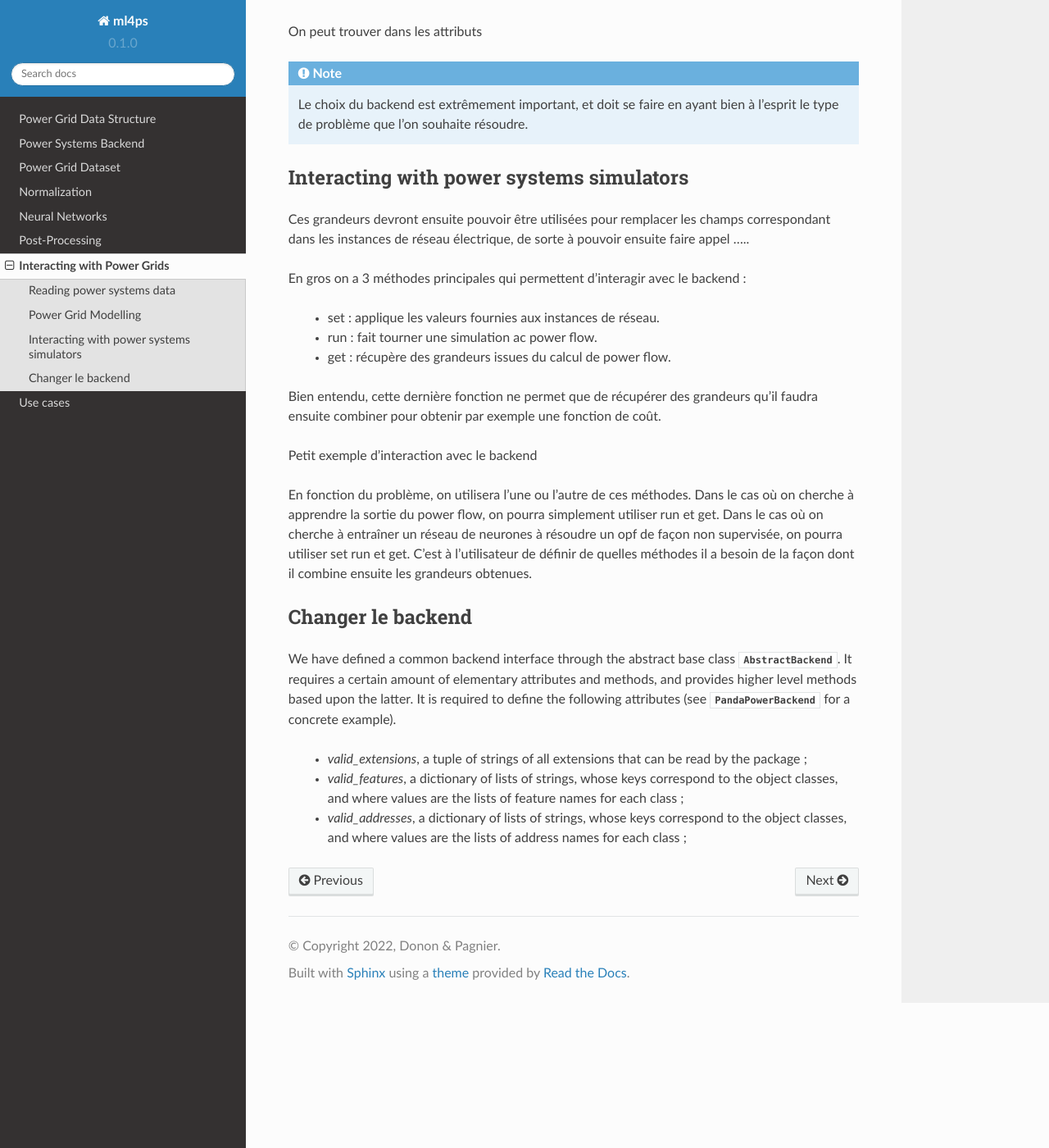
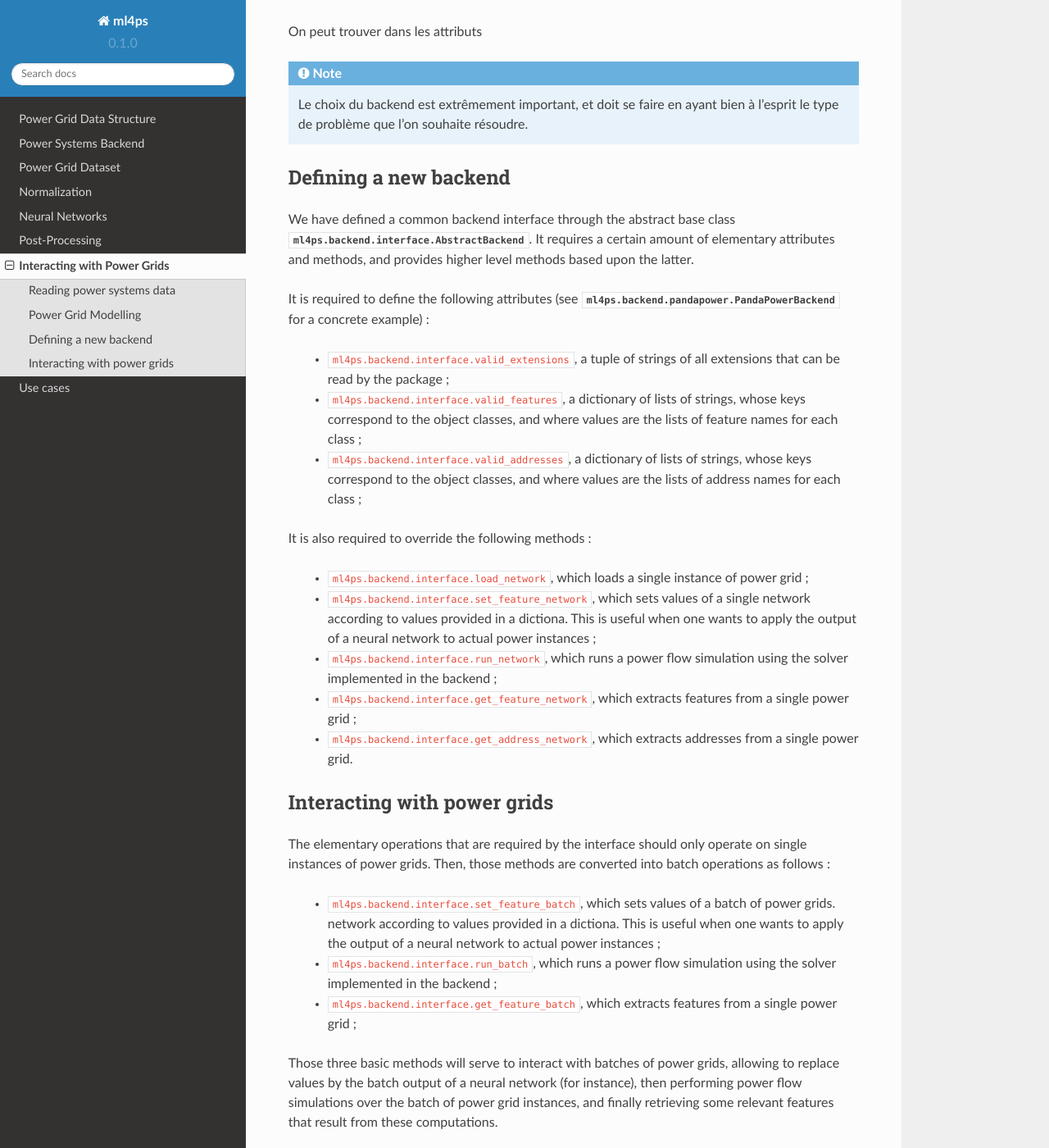
Before and after one commit to bdonon/ml4ps, a Sphinx documentation site: the page built from docs/source/interaction.rst, in a window 1280 px wide and 1400 px high, scrolled down 866 px. Shown: the whole window at 82% size. Built offline with Sphinx 7.4.7 and the Read the Docs theme 2.0.0, drawn with Linux system fonts in a browser that asks for light colours; cross-references to code outside the pages are shown as plain code.

Commit message:
Documentation for the backend.

```diff
--- a/docs/source/interaction.rst
+++ b/docs/source/interaction.rst
@@ -43,44 +43,51 @@ On peut trouver dans les attributs
     que l'on souhaite résoudre.
 
 
-Interacting with power systems simulators
------------------------------------------
 
-Ces grandeurs devront ensuite pouvoir être utilisées pour remplacer les champs
-correspondant dans les instances de réseau électrique, de sorte à pouvoir ensuite faire
-appel .....
 
-En gros on a 3 méthodes principales qui permettent d'interagir avec le backend :
-
-    - set : applique les valeurs fournies aux instances de réseau.
-    - run : fait tourner une simulation ac power flow.
-    - get : récupère des grandeurs issues du calcul de power flow.
-
-Bien entendu, cette dernière fonction ne permet que de récupérer des grandeurs qu'il
-faudra ensuite combiner pour obtenir par exemple une fonction de coût.
-
-Petit exemple d'interaction avec le backend
-
-En fonction du problème, on utilisera l'une ou l'autre de ces méthodes. Dans le cas
-où on cherche à apprendre la sortie du power flow, on pourra simplement utiliser run
-et get.
-Dans le cas où on cherche à entraîner un réseau de neurones à résoudre un opf de façon
-non supervisée, on pourra utiliser set run et get.
-C'est à l'utilisateur de définir de quelles méthodes il a besoin de la façon dont il
-combine ensuite les grandeurs obtenues.
-
-Changer le backend
-------------------
+Defining a new backend
+----------------------
 
 We have defined a common backend interface through the abstract base class
-:py:class:`~ml4ps.backend.interface.AbstractBackend`.
+:py:class:`ml4ps.backend.interface.AbstractBackend`.
 It requires a certain amount of elementary attributes and methods, and provides higher level methods based
 upon the latter.
-It is required to define the following attributes (see :py:class:`~ml4ps.backend.pandapower.PandaPowerBackend`
-for a concrete example).
 
-    - `valid_extensions`, a tuple of strings of all extensions that can be read by the package ;
-    - `valid_features`, a dictionary of lists of strings, whose keys correspond to the object classes,
-      and where values are the lists of feature names for each class ;
-    - `valid_addresses`, a dictionary of lists of strings, whose keys correspond to the object classes,
-      and where values are the lists of address names for each class ;
+It is required to define the following attributes (see :py:class:`ml4ps.backend.pandapower.PandaPowerBackend`
+for a concrete example) :
+
+    - :py:attribute:`ml4ps.backend.interface.valid_extensions`, a tuple of strings of all extensions
+      that can be read by the package ;
+    - :py:attribute:`ml4ps.backend.interface.valid_features`, a dictionary of lists of strings,
+      whose keys correspond to the object classes, and where values are the lists of feature names for each class ;
+    - :py:attribute:`ml4ps.backend.interface.valid_addresses`, a dictionary of lists of strings,
+      whose keys correspond to the object classes, and where values are the lists of address names for each class ;
+
+It is also required to override the following methods :
+
+    - :py:method:`ml4ps.backend.interface.load_network`, which loads a single instance of power grid ;
+    - :py:method:`ml4ps.backend.interface.set_feature_network`, which sets values of a single network according
+      to values provided in a dictiona. This is useful when one wants to apply the output of a neural network
+      to actual power instances ;
+    - :py:method:`ml4ps.backend.interface.run_network`, which runs a power flow simulation using the solver
+      implemented in the backend ;
+    - :py:method:`ml4ps.backend.interface.get_feature_network`, which extracts features from a single power grid ;
+    - :py:method:`ml4ps.backend.interface.get_address_network`, which extracts addresses from a single power grid.
+
+Interacting with power grids
+----------------------------
+
+The elementary operations that are required by the interface should only operate on single instances of power
+grids. Then, those methods are converted into batch operations as follows :
+
+    - :py:method:`ml4ps.backend.interface.set_feature_batch`, which sets values of a batch of power grids.
+      network according
+      to values provided in a dictiona. This is useful when one wants to apply the output of a neural network
+      to actual power instances ;
+    - :py:method:`ml4ps.backend.interface.run_batch`, which runs a power flow simulation using the solver
+      implemented in the backend ;
+    - :py:method:`ml4ps.backend.interface.get_feature_batch`, which extracts features from a single power grid ;
+
+Those three basic methods will serve to interact with batches of power grids, allowing to replace values by
+the batch output of a neural network (for instance), then performing power flow simulations over the batch of
+power grid instances, and finally retrieving some relevant features that result from these computations.
```
Also changed, not shown: 1 other file.
